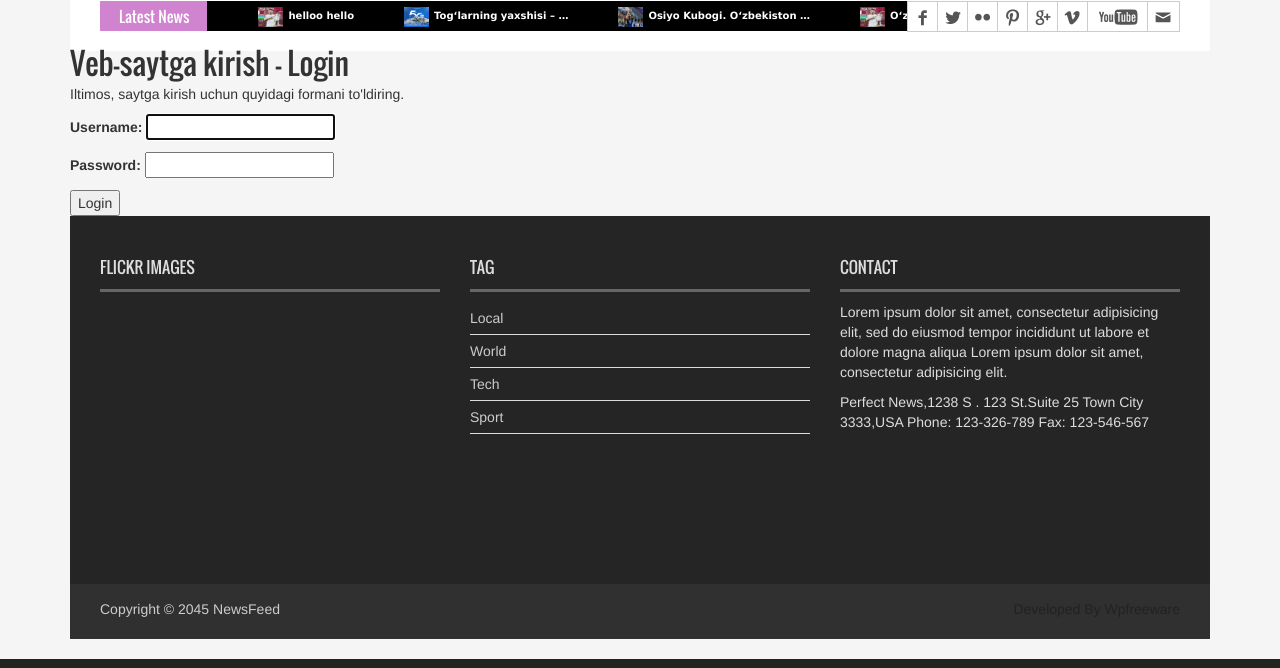
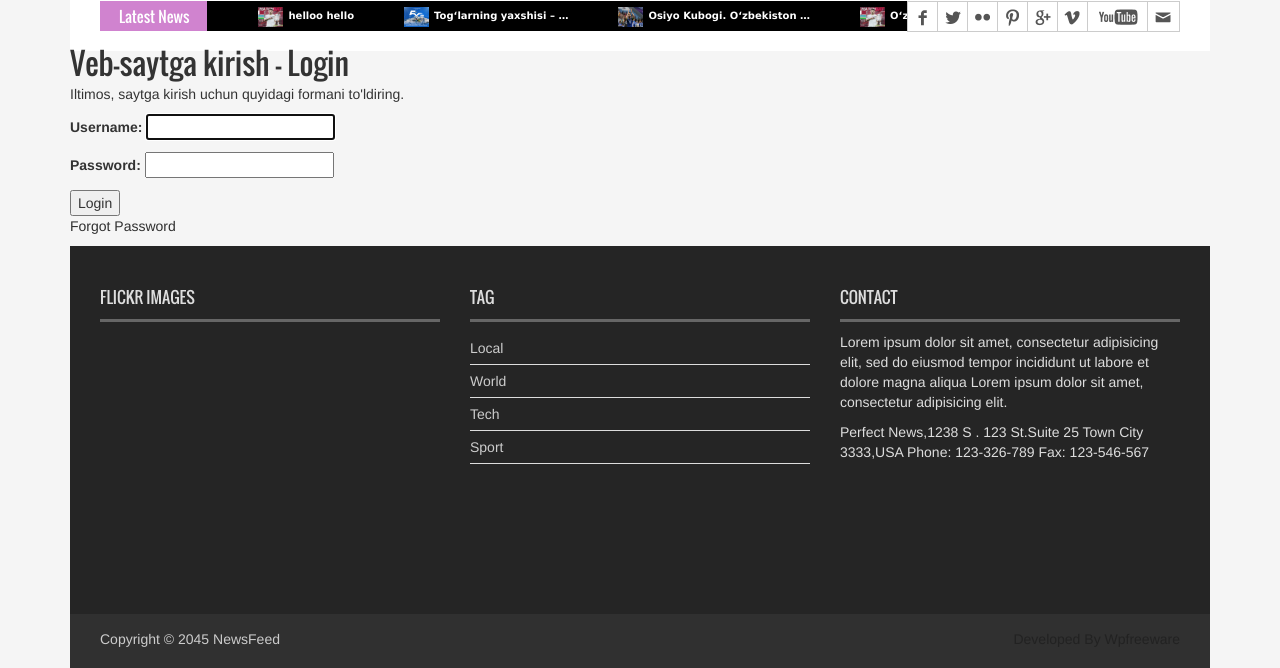
Before and after one commit to komola-me/fsp_news_project_2, a Django app: page /account/login/ in a window 1280 px wide. Shown: the part 265-933 px from the top of the page. Run offline with Django 4.2, Linux system fonts and the light colour scheme; data comes from the database, SQL or seed files in the repository; both versions use the stored data as it was after the commit; some libraries are stand-ins or nearby versions.

Commit message:
add: minor change to login view

```diff
--- a/templates/registration/login.html
+++ b/templates/registration/login.html
@@ -15,4 +15,6 @@
         <button type="submit">Login</button>
     </form>
 
+    <p><a href="{% url "password_reset" %}">Forgot Password</a></p>
+
 {% endblock content %}
```
Also changed, not shown: db.sqlite3.
